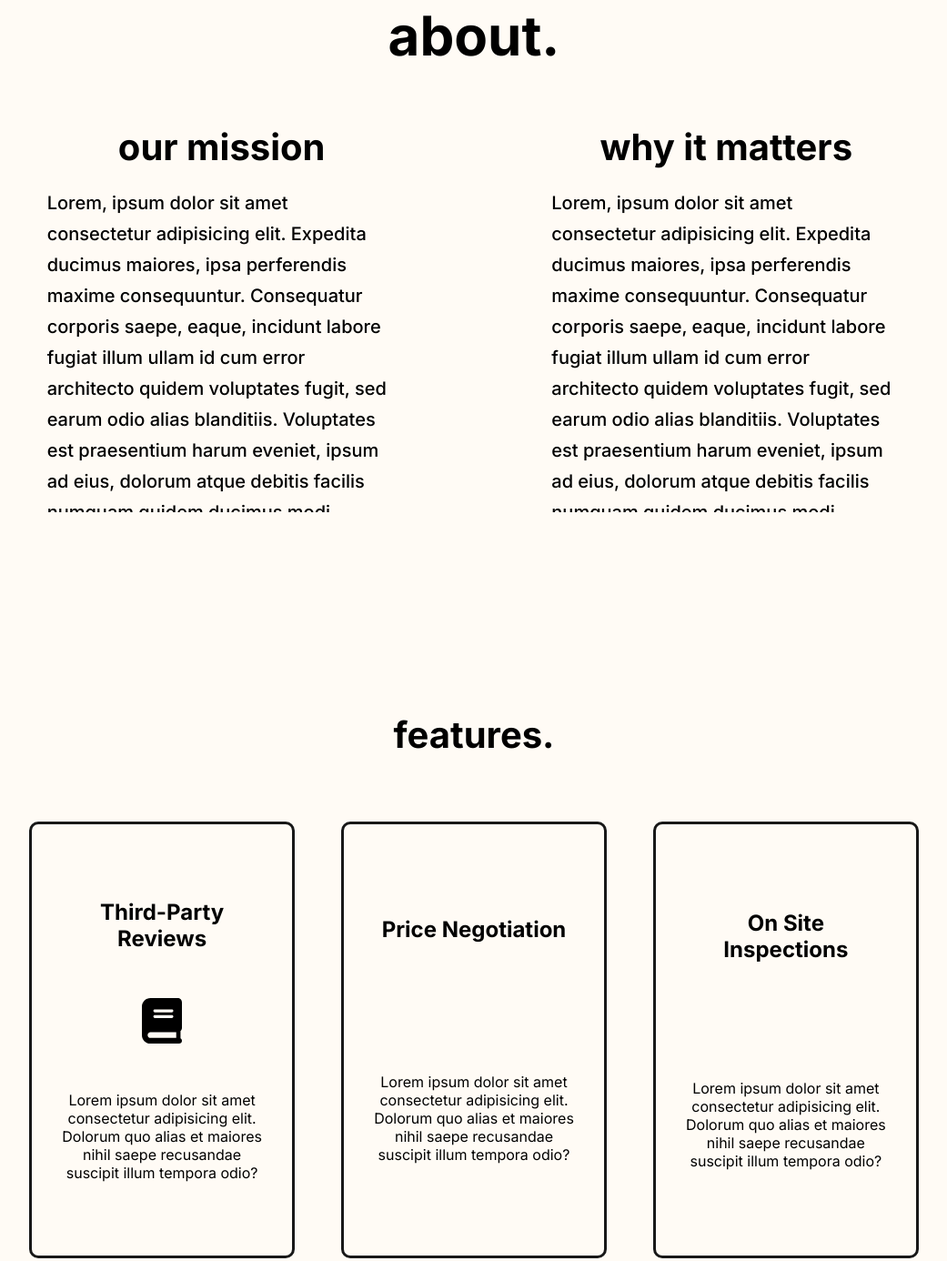
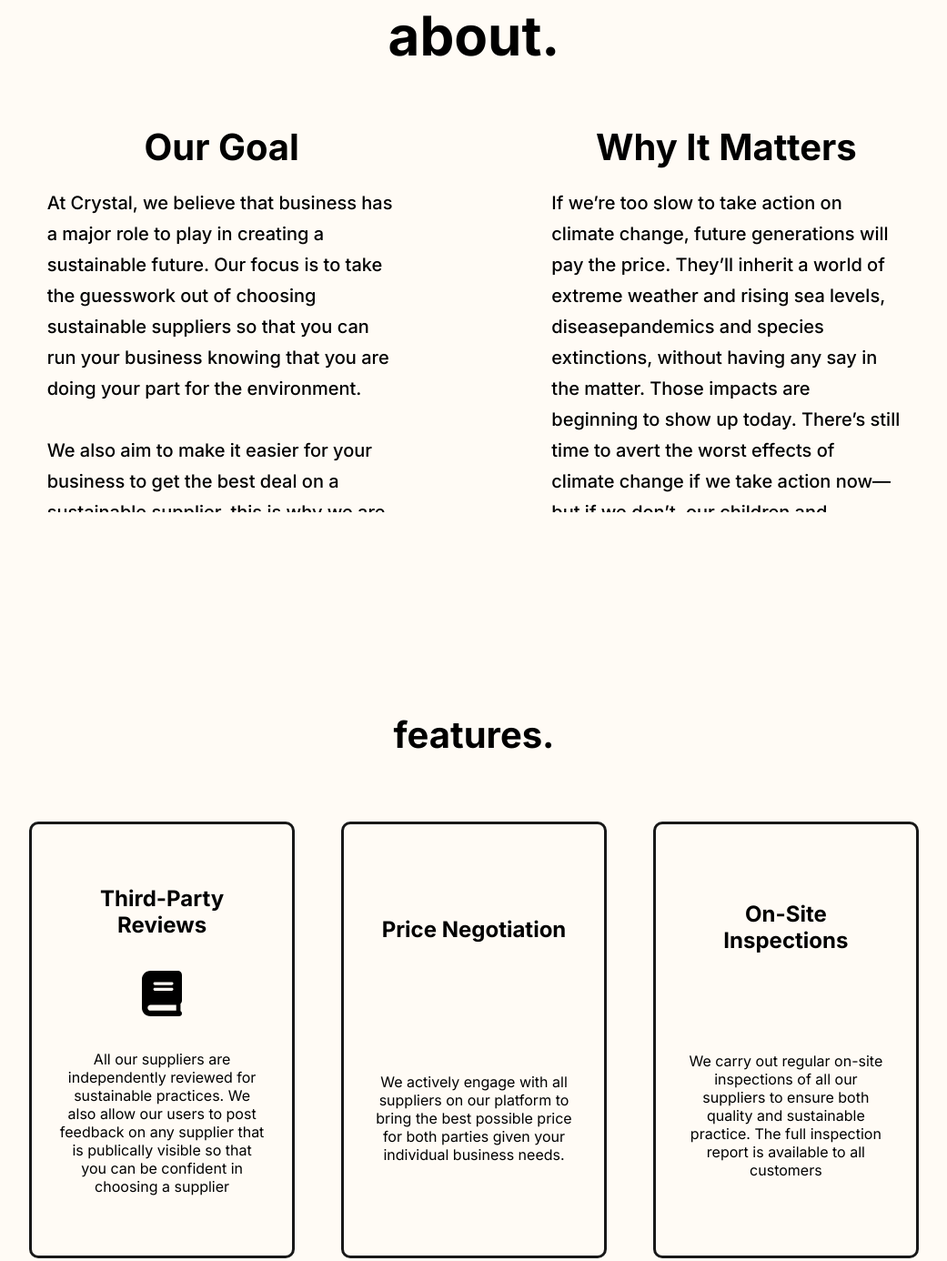
Before and after one commit to maxwjoe/Crystal, a plain HTML site: page index.html in a window 1280 px wide. Shown: the part 917-2303 px from the top of the page at 91% size, without its empty margins (119-1160 px from the left). Drawn offline with Linux system fonts and the light colour scheme.

```diff
--- a/index.html
+++ b/index.html
@@ -46,7 +46,7 @@
             <div class="home-container">
                 <div class="home-call-to-action">
                     <h1>Helping you build a better tommorrow.</h1>
-                    <h3>Improve your supply chain with Crystal today!</h3>
+                    <h3>Crystal provides transparent reports for supply chains to take the guesswork out of sustainable business practice.</h3>
                     <button>Learn more</button>
                 </div>
 
@@ -74,13 +74,13 @@
 
                 <div class="about-text-container">
                     <div class="col-text-panel">
-                        <h1>our mission</h1>
-                        <p>Lorem, ipsum dolor sit amet consectetur adipisicing elit. Expedita ducimus maiores, ipsa perferendis maxime consequuntur. Consequatur corporis saepe, eaque, incidunt labore fugiat illum ullam id cum error architecto quidem voluptates fugit, sed earum odio alias blanditiis. Voluptates est praesentium harum eveniet, ipsum ad eius, dolorum atque debitis facilis numquam quidem ducimus modi exercitationem.</p>
+                        <h1>Our Goal</h1>
+                        <p>At Crystal, we believe that business has a major role to play in creating a sustainable future. Our focus is to take the guesswork out of choosing sustainable suppliers so that you can run your business knowing that you are doing your part for the environment.<br><br>We also aim to make it easier for your business to get the best deal on a sustainable supplier, this is why we are completely transparent in providing actual manufacturing costs and have no hidden fees.</p>
                     </div>
 
                     <div class="col-text-panel">
-                        <h1>why it matters</h1>
-                        <p>Lorem, ipsum dolor sit amet consectetur adipisicing elit. Expedita ducimus maiores, ipsa perferendis maxime consequuntur. Consequatur corporis saepe, eaque, incidunt labore fugiat illum ullam id cum error architecto quidem voluptates fugit, sed earum odio alias blanditiis. Voluptates est praesentium harum eveniet, ipsum ad eius, dolorum atque debitis facilis numquam quidem ducimus modi exercitationem. Aliquid culpa ipsam est. </p>
+                        <h1>Why It Matters</h1>
+                        <p>If we’re too slow to take action on climate change, future generations will pay the price. They’ll inherit a world of extreme weather and rising sea levels, diseasepandemics and species extinctions, without having any say in the matter. Those impacts are beginning to show up today. There’s still time to avert the worst effects of climate change if we take action now—but if we don’t, our children and grandchildren (and theirs) will pay the price.</p>
                     </div>
                 </div>
 
@@ -99,22 +99,22 @@
                     <div class="feature-panel">
                         <h2>Third-Party Reviews</h2>
                         <img src="./resources/book-solid.svg" alt="">
-                        <p>Lorem ipsum dolor sit amet consectetur adipisicing elit. Dolorum quo alias et maiores nihil saepe recusandae suscipit illum tempora odio?</p>
+                        <p>All our suppliers are independently reviewed for sustainable practices. We also allow our users to post feedback on any supplier that is publically visible so that you can be confident in choosing a supplier</p>
                     </div>
 
 
                     <div class="feature-panel">
                         <h2>Price Negotiation</h2>
                         <img src="./resources/comments-dollar-solid.svg" alt="">
-                        <p>Lorem ipsum dolor sit amet consectetur adipisicing elit. Dolorum quo alias et maiores nihil saepe recusandae suscipit illum tempora odio?</p>
+                        <p>We actively engage with all suppliers on our platform to bring the best possible price for both parties given your individual business needs.</p>
 
                     </div>
 
 
                     <div class="feature-panel">
-                        <h2>On Site Inspections</h2>
+                        <h2>On-Site Inspections</h2>
                         <img src="./resources/magnifying-glass-location-solid.svg" alt="">
-                        <p>Lorem ipsum dolor sit amet consectetur adipisicing elit. Dolorum quo alias et maiores nihil saepe recusandae suscipit illum tempora odio?</p>
+                        <p>We carry out regular on-site inspections of all our suppliers to ensure both quality and sustainable practice. The full inspection report is available to all customers</p>
                     </div>
 
                 </div>
--- a/sections/home.css
+++ b/sections/home.css
@@ -38,8 +38,8 @@
 }
 
 .home-call-to-action h3 {
-    font-size : 30px;
-    font-weight : 600;
+    font-size : 25px;
+    font-weight : 400;
 
     color : var(--dim);
 
--- a/sections/home.js
+++ b/sections/home.js
@@ -13,5 +13,5 @@ learn_more_button.addEventListener('click', function () {
 
     const sectionTop = about_section.offsetTop;
 
-    window.scrollTo(0,sectionTop - 0.09 * view[1]);
+    window.scrollTo(0,sectionTop);
 })
```
